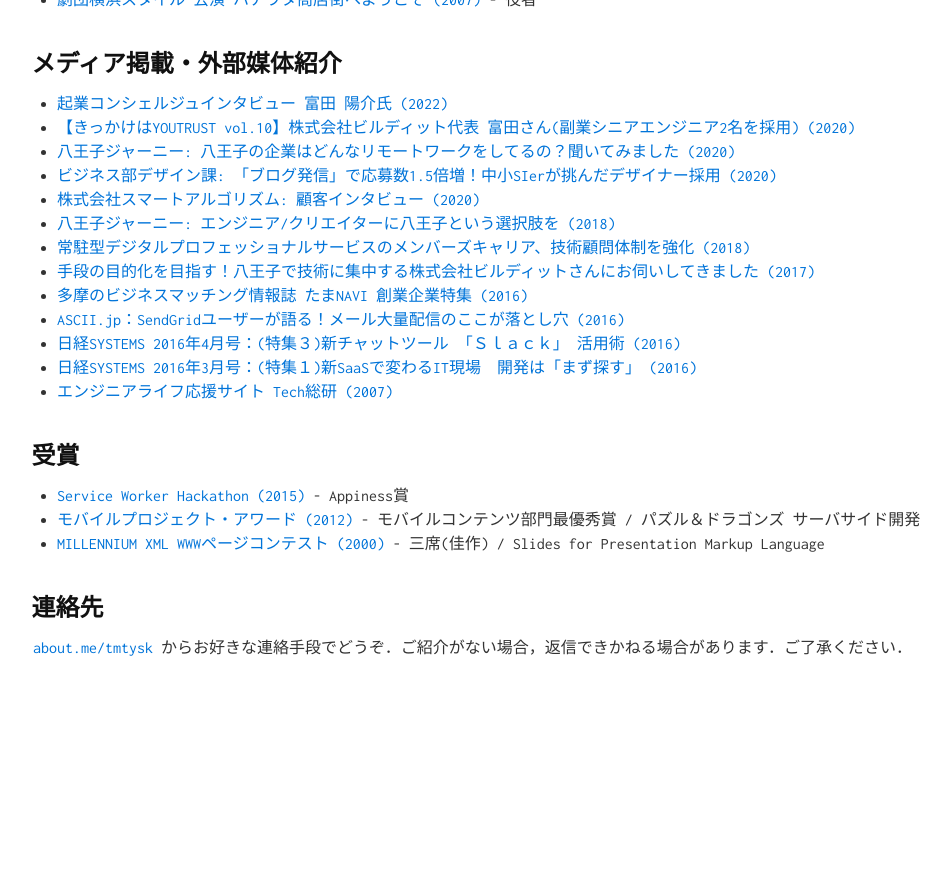
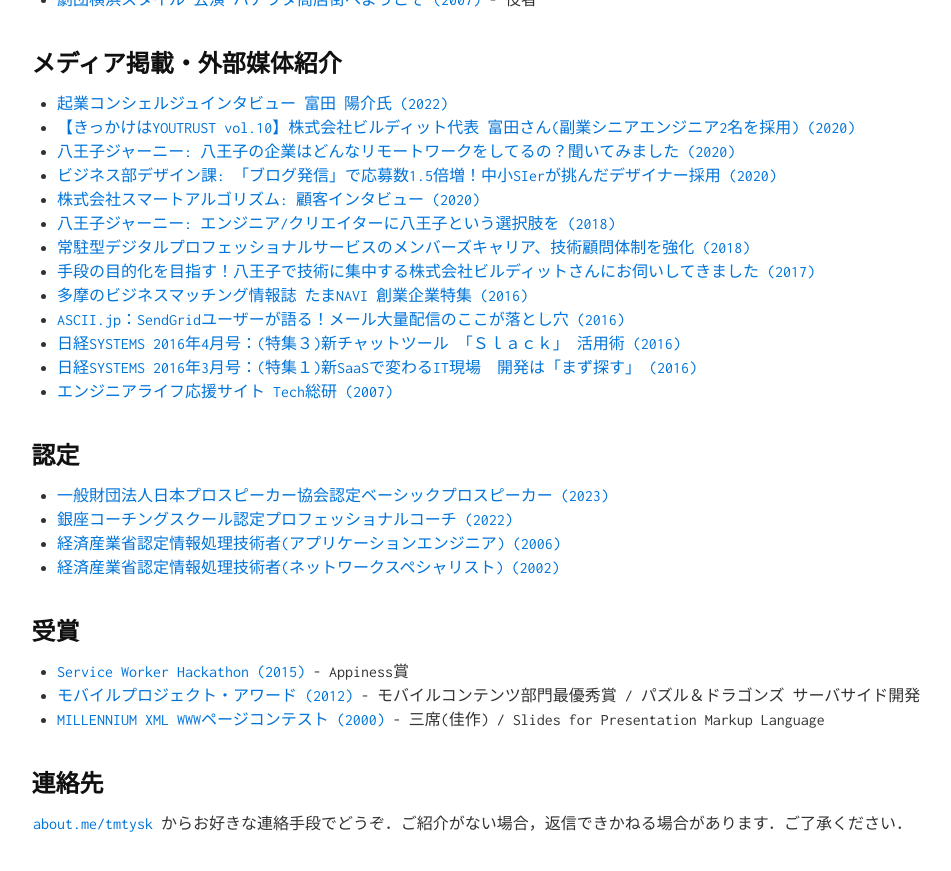
Before and after one commit to tmtysk/tmtysk.github.io, a Jekyll site: the page built from index.md, in a window 1280 px wide and 900 px high, scrolled down 2480 px. Shown: the top 871 px of the window, without its empty margins (15-966 px from the left). Built offline with Jekyll 4.4.1, drawn with Linux system fonts in a browser that asks for light colours; before the commit the page ends 3204 px from its top, so only the background shows below that.

Commit message:
add certifications.

```diff
--- a/index.md
+++ b/index.md
@@ -111,6 +111,13 @@ layout: default
 * [日経SYSTEMS 2016年3月号：(特集１)新SaaSで変わるIT現場　開発は「まず探す」 (2016)](http://ec.nikkeibp.co.jp/item/backno/OS0275.html)
 * [エンジニアライフ応援サイト Tech総研 (2007)](https://next.rikunabi.com/tech/docs/ct_s03600.jsp?p=001119)
 
+## 認定
+
+* [一般財団法人日本プロスピーカー協会認定ベーシックプロスピーカー (2023)](https://www.jpsa.net/)
+* [銀座コーチングスクール認定プロフェッショナルコーチ (2022)](https://www.ginza-coach.com/)
+* [経済産業省認定情報処理技術者(アプリケーションエンジニア) (2006)](https://www.ipa.go.jp/shiken/kubun/old.html)
+* [経済産業省認定情報処理技術者(ネットワークスペシャリスト) (2002)](https://www.ipa.go.jp/shiken/kubun/nw.html)
+
 ## 受賞
 
 * [Service Worker Hackathon (2015)](https://developers-jp.googleblog.com/2015/03/service-worker.html) - Appiness賞
```
